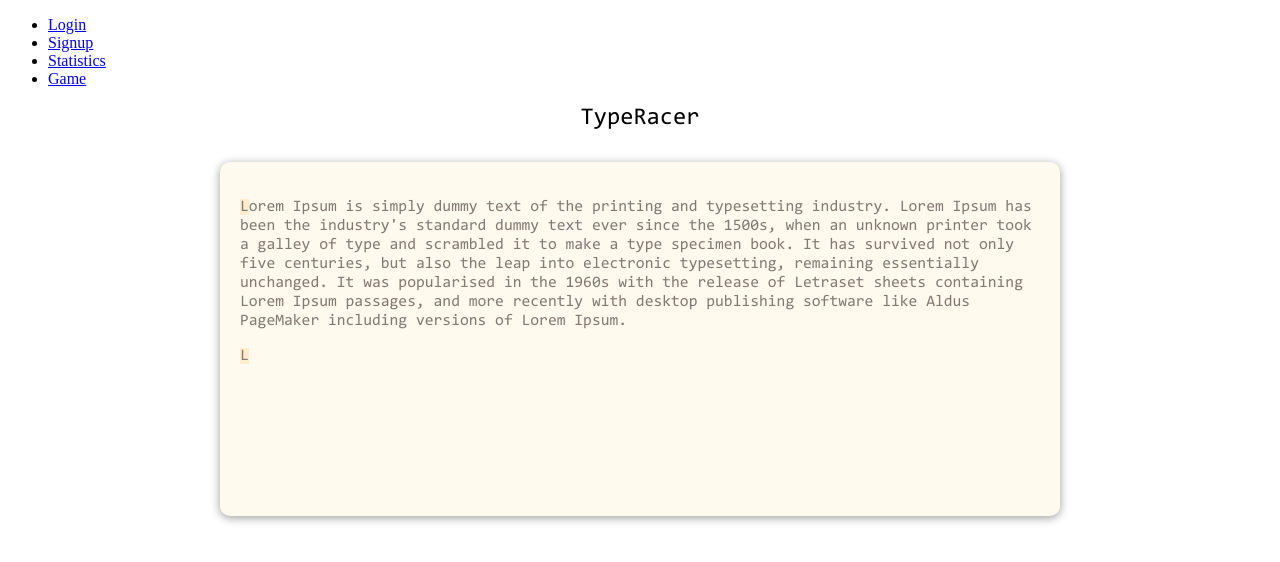
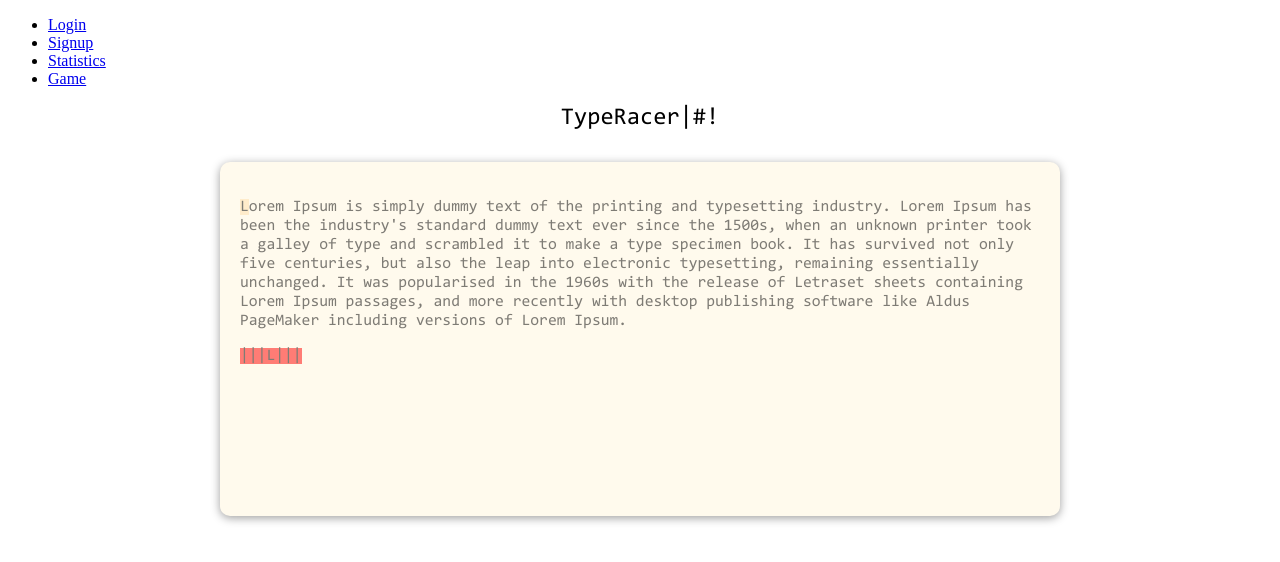
Before and after one commit to The-Typists/WhatTheHack_hacknroll2021, a React (Create React App) app in the folder frontend/: page /game in a window 1280 px wide. Shown: the top 562 px of the page. Built offline with nearby package versions, Linux system fonts and the light colour scheme.

Commit message:
Add an OppCursor
It's just a char for now, haven't fixed the overlay yet

```diff
--- a/frontend/src/components/CodeBox.tsx
+++ b/frontend/src/components/CodeBox.tsx
@@ -1,6 +1,7 @@
 import React, {useEffect, useState} from "react";
 import './CodeBox.css';
 import socketClient  from "socket.io-client";
+import { OppCursor } from "./OppCursor";
 
 const text = `Lorem Ipsum is simply dummy text of the printing and typesetting industry. Lorem Ipsum has been the industry's standard dummy text ever since the 1500s, when an unknown printer took a galley of type and scrambled it to make a type specimen book. It has survived not only five centuries, but also the leap into electronic typesetting, remaining essentially unchanged. It was popularised in the 1960s with the release of Letraset sheets containing Lorem Ipsum passages, and more recently with desktop publishing software like Aldus PageMaker including versions of Lorem Ipsum.`;
 
@@ -25,7 +26,6 @@
         })
     },[])
 
-
     return (
         <div className={"container"} style={{ margin: style.margin }}
              onKeyDown={(e) => {
@@ -47,16 +47,21 @@
             }}>
 
                 <span style={{color:"red"}}>{text.slice(0,ptr)}</span>
+                <span>
                 <span style={{backgroundColor:"#FFE0AB"}}>{text[ptr]}</span>
+                </span>
+
                 <span>{text.slice(ptr+1)}</span>
             </p>
+
+            {/*============= overlay====== */}
             <p style={{
                 whiteSpace: "pre-wrap",
                 zIndex: 100,
                 position: "relative"
             }}>
                 <span style={{opacity:0}}>{text.slice(0,opp[0])}</span>
-                <span style={{backgroundColor:"#FFE0AB"}}>{text[opp[0]]}</span>
+                <OppCursor playerPtr={ptr}character={text[opp[0]]} opp={opp} />
                 <span style={{opacity:0}}>{text.slice(opp[0]+1)}</span>
             </p>
         </div>
--- /dev/null
+++ b/frontend/src/components/OppCursor.tsx
@@ -0,0 +1,18 @@
+import React, {useEffect, useState} from "react";
+
+export function OppCursor({playerPtr, character, opp}: any) {
+    // if any of the other elements equal mine, then i add them:
+    let others = opp.slice(1,opp.length)
+    console.log("opp sliced:", others)
+    let markers = others.map((elem: number) => {
+        if(elem == playerPtr) {
+            return <span>|</span>
+        }
+    })
+
+    return <span style={{backgroundColor:"red"}}>
+        {markers}
+        {character}
+        {markers}
+        </span>
+}
--- a/frontend/src/pages/GamePage.tsx
+++ b/frontend/src/pages/GamePage.tsx
@@ -2,6 +2,9 @@
 import {CodeBox} from "../components/CodeBox";
 
 function GamePage() {
+    let oppCursors = ["|", "#", "!"]
+
+
     return (
         <div style={{
             display: "flex",
@@ -12,7 +15,9 @@
             alignItems: "center",
             fontFamily: "Consola"
         }}>
-            <div style={{marginBottom: 20, fontSize: 24}}>TypeRacer</div>
+            <div style={{marginBottom: 20, fontSize: 24}}>TypeRacer
+
+            {oppCursors.map(elem => <span>{elem}</span>)}</div>
             <CodeBox style={{margin: 10}}/>
         </div>
     );
```
Also changed, not shown: 1 other file (tests, documents, lock files or other folders).
